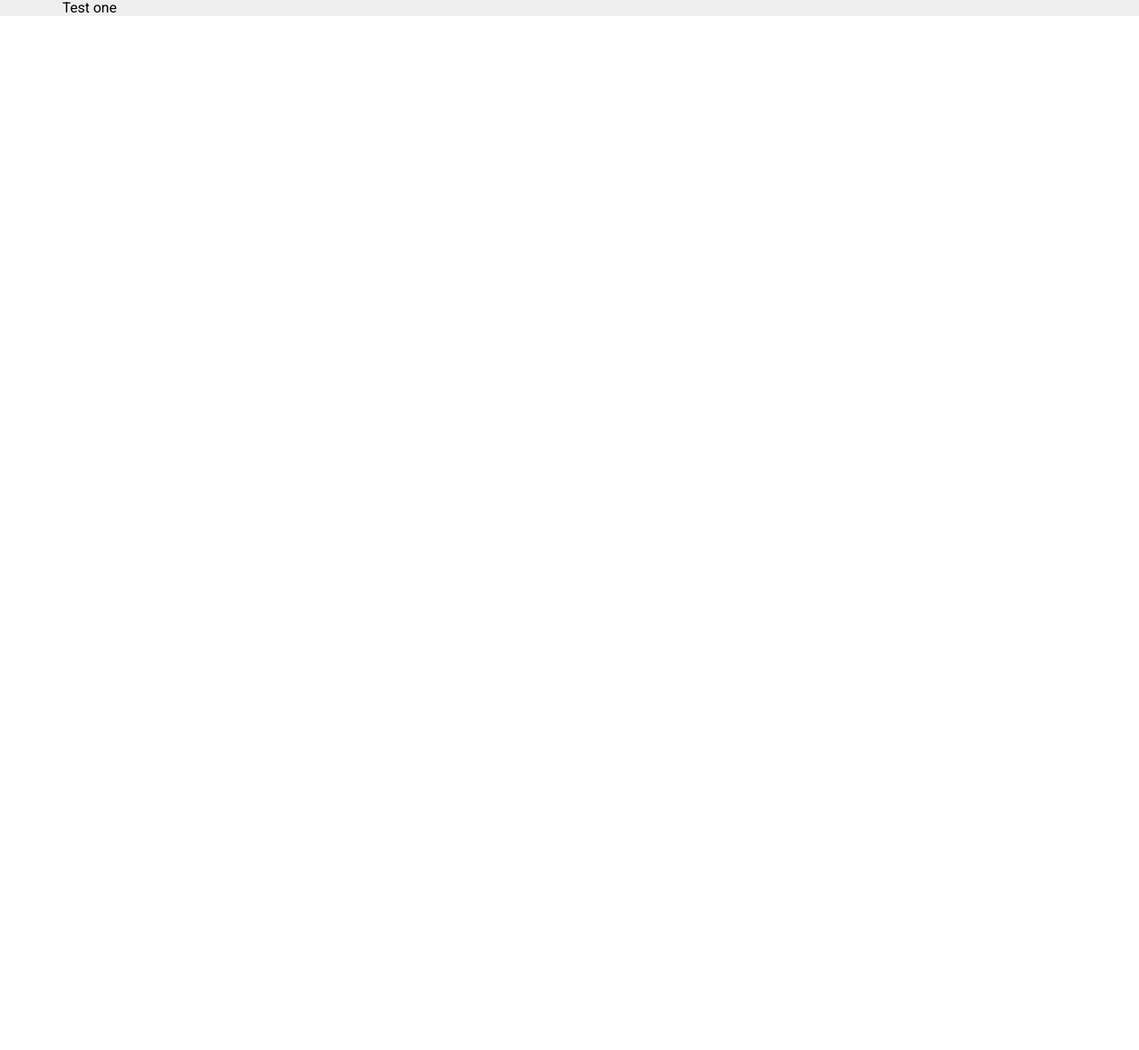
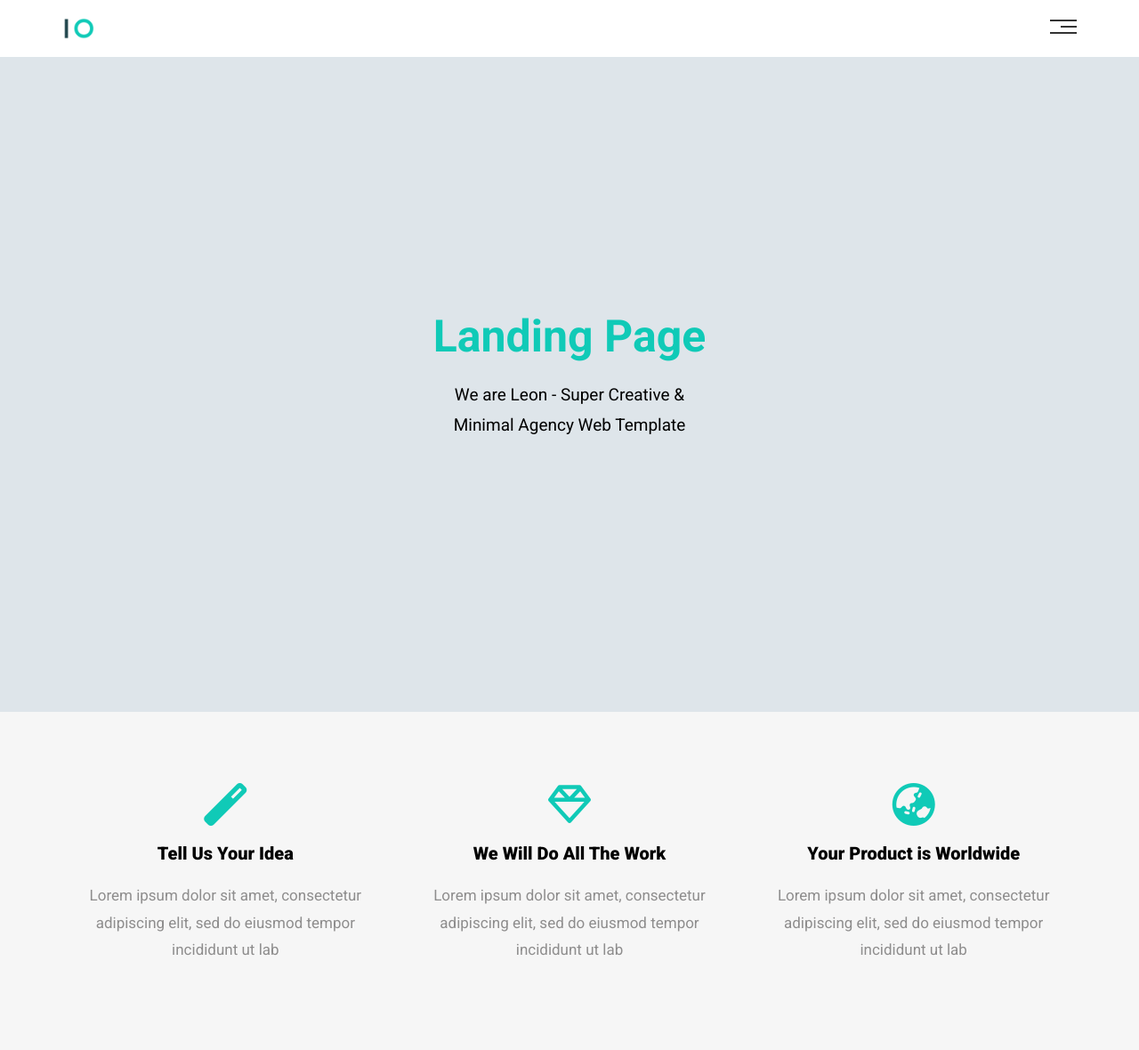
Before and after one commit to mohamedsaeed59/leon_psd, a plain HTML site: page index.html in a window 1280 px wide. Shown: the whole page at 89% size. Before the commit the page ends 800 px from the top, so only its background shows below. Drawn offline with Linux system fonts and the light colour scheme.

Commit message:
Handle header and features

```diff
--- a/css/leon.css
+++ b/css/leon.css
@@ -1,11 +1,12 @@
+:root{
+    --main-color: #10cab7;
+}
+
 *{
     box-sizing: border-box;
 }
 body{
     font-family: "Roboto", serif;
-}
-.parent{
-    background-color: #EEE;
 }
 .container{
     padding: 0 15px;
@@ -27,3 +28,138 @@ body{
         width: 1170px;
     }
 }
+
+/* Header component */
+.header{
+    padding: 20px;
+}
+.header .container{
+    display: flex;
+    justify-content: space-between;
+    align-items: center;
+}
+.header .logo{
+    width: 60px;
+}
+.header .links{
+    position: relative;
+}
+.header .links .icon{
+    width: 30px;
+    display: flex;
+    flex-wrap: wrap;
+    justify-content: flex-end;
+    cursor: pointer;
+}
+.header .links .icon:hover span:nth-child(2){
+    width: 100%;
+}
+.header .links .icon span{
+    background-color: #333;
+    margin-bottom: 5px;
+    height: 2px;
+}
+.header .links .icon span:first-child{
+    width: 100%;
+}
+.header .links .icon span:nth-child(2){
+    width: 60%;
+    transition: 0.3s;
+}
+.header .links .icon span:last-child{
+    width: 100%;
+}
+.header .links ul{
+    list-style: none;
+    margin: 0;
+    padding: 0;
+    background-color: #f6f6f6;
+    position: absolute;
+    right: 0;
+    min-width: 200px;
+    top: calc(100% + 15px);
+    display: none;
+    z-index: 99;
+}
+.header .links:hover ul{
+    display: block;
+}
+.header .links ul::before{
+    content: "";
+    border-width: 10px;
+    border-style: solid;
+    border-color: transparent transparent #f6f6f6 transparent;
+    position: absolute;
+    right: 5px;
+    top: -20px;
+}
+.header .links ul li a{
+    display: block;
+    padding: 15px;
+    text-decoration: none;
+    color: #333;
+    transition: 0.3s;
+}
+.header .links ul li a:hover{
+    padding-left: 25px;
+}
+.header .links ul li:not(:last-child) a{
+    border-bottom: 1px solid #ddd;
+}
+
+/* Landing component */
+.landing{
+    /* background: url(../images/mountain.jpeg);
+    background-size: cover;
+    background-repeat: no-repeat; */
+    background-color: #dee5ea;
+    height: calc(100vh - 64px);
+    position: relative;
+}
+.landing .intro-text{
+    position: absolute;
+    top: 50%;
+    left: 50%;
+    transform: translate(-50%, -50%);
+    text-align: center;
+    width: 320px;
+    max-width: 100%;
+}
+.landing .intro-text h1{
+    margin: 0;
+    color: var(--main-color);
+    font-weight: bold;
+    font-size: 50px;
+}
+.landing .intro-text p{
+    font-size: 19px;
+    line-height: 1.8;
+}
+
+/* features component */
+.features{
+    background-color: #f6f6f6;
+    padding: 60px 0;
+}
+.features .container{
+    display: grid;
+    grid-template-columns: repeat(auto-fill, minmax(300px, 1fr));
+    gap: 20px;
+}
+
+.features .feat{
+    padding: 20px;
+    text-align: center;
+}
+.features .feat i{
+    color: var(--main-color);
+}
+.features .feat h3{
+    font-weight: 800;
+    font-size: 20px;
+}
+.features .feat p{
+    color: #8e8d8d;
+    line-height: 1.8;
+    font-size: 17px;
+}
--- a/index.html
+++ b/index.html
@@ -12,10 +12,51 @@
     <link href="https://fonts.googleapis.com/css2?family=Roboto:ital,wght@0,100;0,300;0,400;0,500;0,700;0,900;1,100;1,300;1,400;1,500;1,700;1,900&family=Work+Sans:ital,wght@0,100..900;1,100..900&display=swap" rel="stylesheet">
 </head>
 <body>
-    <div class="parent">
+    <!-- Header -->
+    <div class="header">
         <div class="container">
-            Test one
+            <img src="images/logo.png" class="logo" alt="Logo" />
+            <div class="links">
+                <span class="icon">
+                    <span></span>
+                    <span></span>
+                    <span></span>
+                </span>
+                <ul>
+                    <li><a href="#services">Services</a></li>
+                    <li><a href="#portfolio">Portfolio</a></li>
+                    <li><a href="#about">About</a></li>
+                    <li><a href="#contact">Contact</a></li>
+                </ul>
+            </div>
         </div>
     </div>
+    <!-- Landing -->
+     <div class="landing">
+        <div class="intro-text">
+            <h1>Landing Page</h1>
+            <p>We are Leon - Super Creative & Minimal Agency Web Template</p>
+        </div>
+     </div>
+    <!-- features -->
+     <div class="features">
+        <div class="container">
+            <div class="feat">
+                <i class="fas fa-magic fa-3x"></i>
+                <h3>Tell Us Your Idea</h3>
+                <p>Lorem ipsum dolor sit amet, consectetur adipiscing elit, sed do eiusmod tempor incididunt ut lab</p>
+            </div>
+            <div class="feat">
+                <i class="far fa-gem fa-3x"></i>
+                <h3>We Will Do All The Work</h3>
+                <p>Lorem ipsum dolor sit amet, consectetur adipiscing elit, sed do eiusmod tempor incididunt ut lab</p>
+            </div>
+            <div class="feat">
+                <i class="fas fa-globe-asia fa-3x"></i>
+                <h3>Your Product is Worldwide</h3>
+                <p>Lorem ipsum dolor sit amet, consectetur adipiscing elit, sed do eiusmod tempor incididunt ut lab</p>
+            </div>
+        </div>
+     </div>
 </body>
 </html>
```
Also changed, not shown: images/logo.png (added), images/mountain.jpeg (added).
